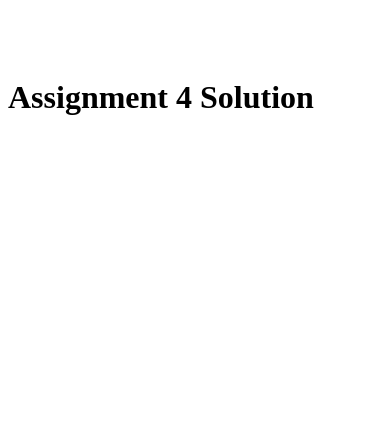
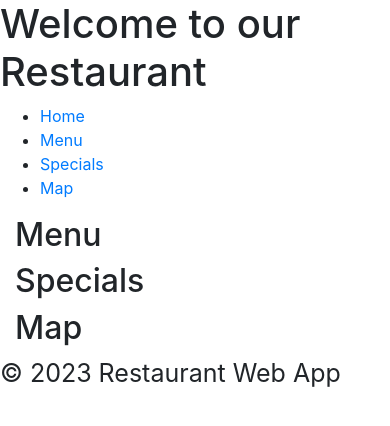
Before and after one commit to Megatorch/coursera-test, a plain HTML site: page index.html in a window 390 px wide. Drawn offline with nearby package versions, Linux system fonts and the light colour scheme; files that its build step writes are made by us from their sources.

Commit message:
Add files via upload

```diff
--- a/index.html
+++ b/index.html
@@ -4,20 +4,82 @@
 <head>
     <meta charset="UTF-8">
     <meta name="viewport" content="width=device-width, initial-scale=1.0">
-    <title>Module 4 Assignment</title>
-    <link rel="stylesheet" href="styles.css">
+    <title>Restaurant Web App</title>
+
+    <link rel="stylesheet" href="https://stackpath.bootstrapcdn.com/bootstrap/4.5.2/css/bootstrap.min.css">
+
+    <link rel="stylesheet" href="style.css">
 </head>
 <body>
-    <style>body {
-    padding-top: 50px; /* Offset for fixed navbar */
+
+    <header>
+        <h1>Welcome to our Restaurant</h1>
+        <nav>
+            <ul>
+                <li><a href="#">Home</a></li>
+                <li><a href="#">Menu</a></li>
+                <li><a href="#" id="specials-link">Specials</a></li>
+                <li><a href="#">Map</a></li>
+            </ul>
+        </nav>
+    </header>
+
+
+    <main>
+        <div class="container">
+            <div class="row">
+                <div class="col-md-4">
+                    <div class="tile menu-tile">
+                        <h2>Menu</h2>
+                    </div>
+                </div>
+                <div class="col-md-4">
+                    <div class="tile specials-tile">
+                        <h2>Specials</h2>
+                    </div>
+                </div>
+                <div class="col-md-4">
+                    <div class="tile map-tile">
+                        <h2>Map</h2>
+                    </div>
+                </div>
+            </div>
+        </div>
+    </main>
+
+
+    <footer>
+        <p>&copy; 2023 Restaurant Web App</p>
+    </footer>
+
+
+    <script src="https://code.jquery.com/jquery-3.5.1.slim.min.js"></script>
+    <script src="https://cdn.jsdelivr.net/npm/@popperjs/core@2.5.4/dist/umd/popper.min.js"></script>
+    <script src="https://stackpath.bootstrapcdn.com/bootstrap/4.5.2/js/bootstrap.min.js"></script>
+    <script>
+
+function loadRandomCategory() {
+
+    var categories = ['L', 'D', 'A', 'P', 'S'];
+
+
+    var randomIndex = Math.floor(Math.random() * categories.length);
+
+
+    var randomCategoryShortName = categories[randomIndex];
+
+
+    $dc.loadMenuItems(randomCategoryShortName);
 }
 
-.main-section {
-    background-color: #f5f5f5;
-    padding: 20px 0;
-    min-height: 1000px;
-}</style>
-    <h1>Assignment 4 Solution</h1>
-    <script src="script.js"></script>
+
+document.getElementById('specials-link').addEventListener('click', function(event) {
+
+    event.preventDefault();
+
+
+    loadRandomCategory();
+});
+    </script>
 </body>
 </html>
```
